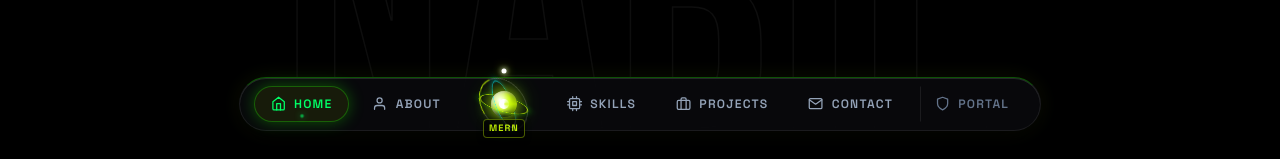
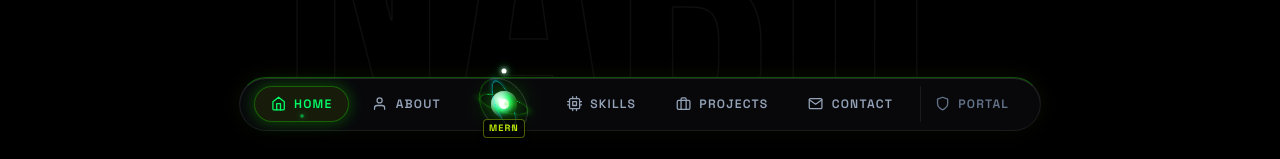
Before and after one commit to itsSopno/Angel_of_Unknown, a React (Vite) app: page /#contact in a window 1280 px wide. Before the commit this address led to /. Shown: the part 641-800 px from the top of the page. Built offline with nearby package versions, Linux system fonts and the light colour scheme; no server answers.

Commit message:
style edit

```diff
--- a/src/components/layout/OrbNavbar.module.css
+++ b/src/components/layout/OrbNavbar.module.css
@@ -221,8 +221,8 @@
 
 /* Ring 1 - Tilt X */
 .ring1 {
-  border-color: rgba(205, 255, 0, 0.85);
-  border-top-color: #cdff00;
+  border-color: rgba(30, 255, 0, 0.3);
+  border-top-color: #00ff66;
   box-shadow: 0 0 10px rgba(30, 255, 0, 0.3);
   transform: rotateX(72deg) rotateY(15deg);
   animation: spinRing1 4.5s linear infinite;
@@ -241,7 +241,7 @@
 .ring3 {
   inset: -4px;
   border-color: rgba(255, 255, 255, 0.2);
-  border-left-color: rgba(205, 255, 0, 0.9);
+  border-left-color: rgba(30, 255, 0, 0.3);
   animation: spinRing3 8s linear infinite;
 }
 
@@ -281,9 +281,9 @@
   width: 26px;
   height: 26px;
   border-radius: 50%;
-  background: radial-gradient(circle at 35% 35%, #ffffff 0%, #cdff00 40%, #052e00 80%, #000000 100%);
+  background: radial-gradient(circle at 35% 35%, #ffffff 0%, #00ff66 40%, #052e00 80%, #000000 100%);
   box-shadow:
-    0 0 16px rgba(205, 255, 0, 0.9),
+    0 0 16px rgba(30, 255, 0, 0.3),
     inset -2px -2px 6px rgba(0, 0, 0, 0.8),
     inset 2px 2px 4px rgba(255, 255, 255, 0.8);
   display: flex;
@@ -295,7 +295,7 @@
 
 .orbCoreWrapper:hover .nucleus {
   transform: scale(1.18);
-  box-shadow: 0 0 25px rgba(205, 255, 0, 1), 0 0 40px rgba(0, 240, 255, 0.6);
+  box-shadow: 0 0 25px rgba(30, 255, 0, 0.3), 0 0 40px rgba(0, 240, 255, 0.6);
 }
 
 .nucleusInner {
@@ -311,7 +311,7 @@
   width: 100%;
   height: 100%;
   border-radius: 50%;
-  background: conic-gradient(from 0deg, transparent 0deg, rgba(205, 255, 0, 0.8) 90deg, transparent 180deg);
+  background: conic-gradient(from 0deg, transparent 0deg, rgba(30, 255, 0, 0.3) 90deg, transparent 180deg);
   animation: sparkRotate 2s linear infinite;
 }
 
@@ -343,7 +343,7 @@
   height: 5px;
   border-radius: 50%;
   background: #ffffff;
-  box-shadow: 0 0 10px #cdff00, 0 0 5px #ffffff;
+  box-shadow: 0 0 10px #00ff66, 0 0 5px #ffffff;
 }
 
 @keyframes beaconOrbit {
```
